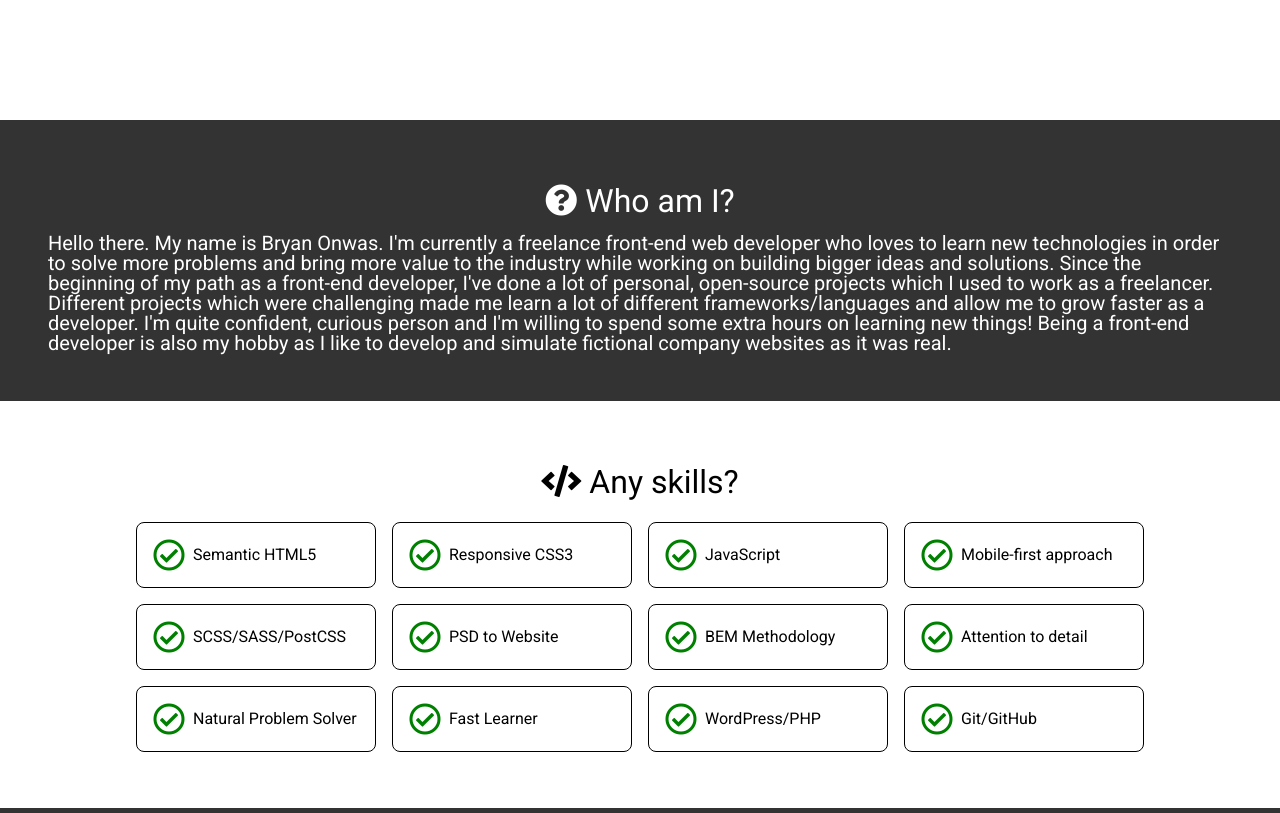
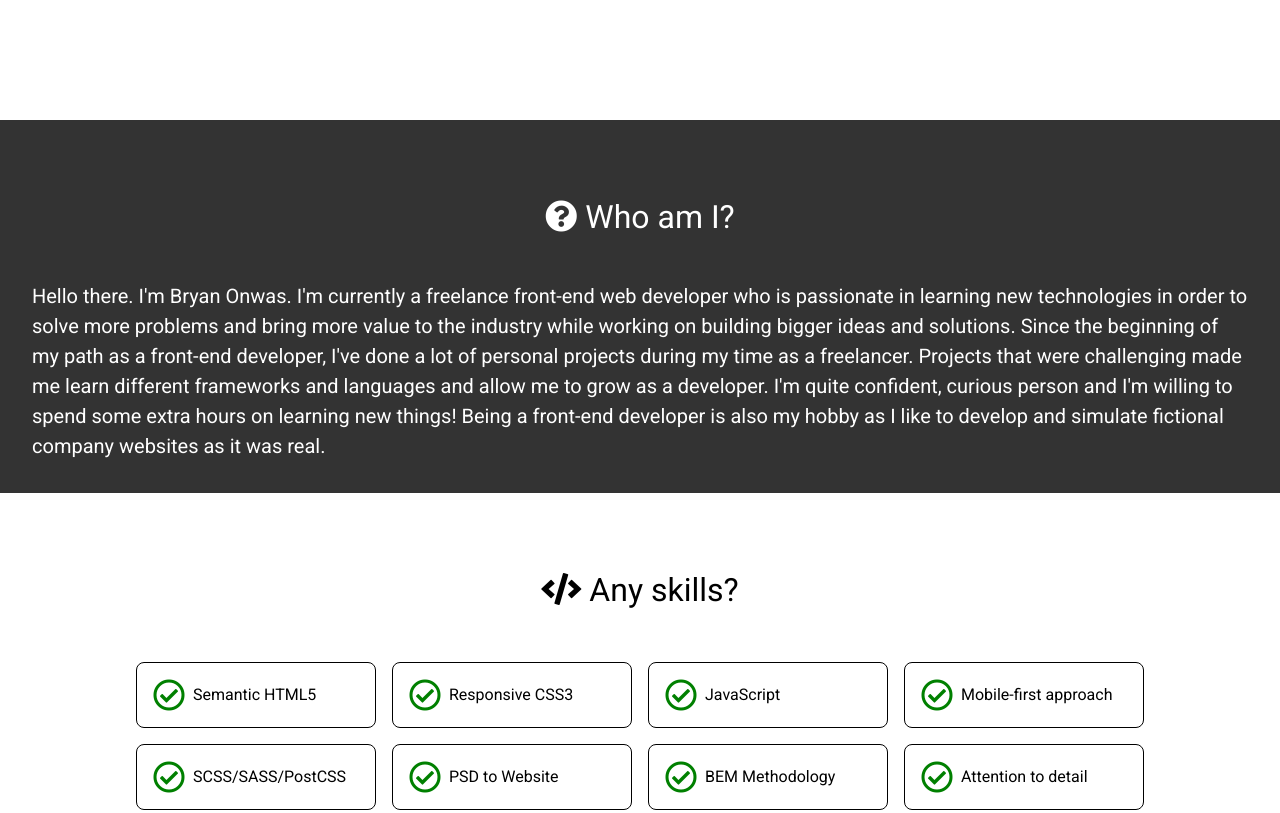
Before and after one commit to BryanOnwas/portfolio-site, a website: page index.html in a window 1280 px wide. Shown: the part 680-1493 px from the top of the page. Drawn offline with Linux system fonts and the light colour scheme.

Commit message:
Added more spacing for content title

```diff
--- a/css/style.css
+++ b/css/style.css
@@ -81,7 +81,7 @@ img {
 }
 
 section {
-  padding: 3rem;
+  padding: 2rem;
 }
 
 section:nth-child(odd) {
@@ -314,11 +314,12 @@ header.active {
   display: block;
   font-weight: 400;
   font-size: 2rem;
-  padding: 1rem 0;
+  margin: 3rem 0;
 }
 
 .content--about p {
   font-size: 1.25rem;
+  line-height: 1.5;
 }
 
 .content--skills ul {
--- a/index.html
+++ b/index.html
@@ -70,22 +70,22 @@
         </section>
 
         <section class="content--about" id="about">
-          <h2 class="content--about--title content--title wow fadeInLeft"><i class="fas fa-question-circle"></i>Who am I?</h2>
+          <h2 class="content--about--title content--title wow fadeIn"><i class="fas fa-question-circle"></i>Who am I?</h2>
 
-          <p class="wow fadeInRight delay-1s">
-            Hello there. My name is Bryan Onwas. I'm currently a freelance front-end web developer who loves to learn new technologies in order to
+          <p class="wow fadeIn delay-1s">
+            Hello there. I'm Bryan Onwas. I'm currently a freelance front-end web developer who is passionate in learning new technologies in order to
             solve more problems and bring more value to the industry while working on building bigger ideas and solutions. Since the beginning of my
-            path as a front-end developer, I've done a lot of personal, open-source projects which I used to work as a freelancer. Different projects
-            which were challenging made me learn a lot of different frameworks/languages and allow me to grow faster as a developer. I'm quite
-            confident, curious person and I'm willing to spend some extra hours on learning new things! Being a front-end developer is also my hobby
-            as I like to develop and simulate fictional company websites as it was real.
+            path as a front-end developer, I've done a lot of personal projects during my time as a freelancer. Projects that were challenging made me
+            learn different frameworks and languages and allow me to grow as a developer. I'm quite confident, curious person and I'm willing to spend
+            some extra hours on learning new things! Being a front-end developer is also my hobby as I like to develop and simulate fictional company
+            websites as it was real.
           </p>
         </section>
 
         <section class="content--skills" id="skills">
-          <h2 class="content--skills--title content--title wow fadeInLeft delay-1s"><i class="fas fa-code"></i>Any skills?</h2>
+          <h2 class="content--skills--title content--title wow fadeIn delay-1s"><i class="fas fa-code"></i>Any skills?</h2>
 
-          <ul class="wow fadeInRight delay-1s">
+          <ul class="wow fadeIn delay-1s">
             <li><i class="far fa-check-circle"></i><span>Semantic HTML5</span></li>
             <li><i class="far fa-check-circle"></i><span>Responsive CSS3</span></li>
             <li><i class="far fa-check-circle"></i><span>JavaScript</span></li>
@@ -168,7 +168,7 @@
     </aside>
 
     <!-- Bottom Footer -->
-    <footer class="bottom"><div class="bottom--copyright">&copy; 2018 SeikyouP</div></footer>
+    <footer><div class="bottom--copyright">&copy; 2018 SeikyouP</div></footer>
 
     <!-- Modal Space (in case of outside click events) -->
     <div class="modal-space"><div class="modal"></div></div>
@@ -177,6 +177,9 @@
     <!-- NOTE: For IE + Firefox browsers, 'button' tags won't work for smooth-scroll. Use 'div' tags instead -->
     <div class="btn btn--top"><a href="#top">Top</a></div>
 
+    <!-- Progress Bar -->
+    <div class="progress-bar"></div>
+
     <!-- JS Files/Dependencies -->
     <script src="https://cdn.polyfill.io/v2/polyfill.min.js"></script>
     <script src="js/smooth-scroll.js"></script>
--- a/js/main.js
+++ b/js/main.js
@@ -11,11 +11,12 @@ var body = document.querySelector('body');
 var lists = document.querySelectorAll('.sidebar--menu li');
 var moblie = window.matchMedia('(max-width: 768px)');
 
-// Init functionality from dependencies
+// Include Smooth Scroll functionality
 var scroll = new SmoothScroll('a[href*="#"]', {
   speed: 500
 });
 
+// Include WOW functionality
 new WOW().init();
 
 // Event Handlers
```
